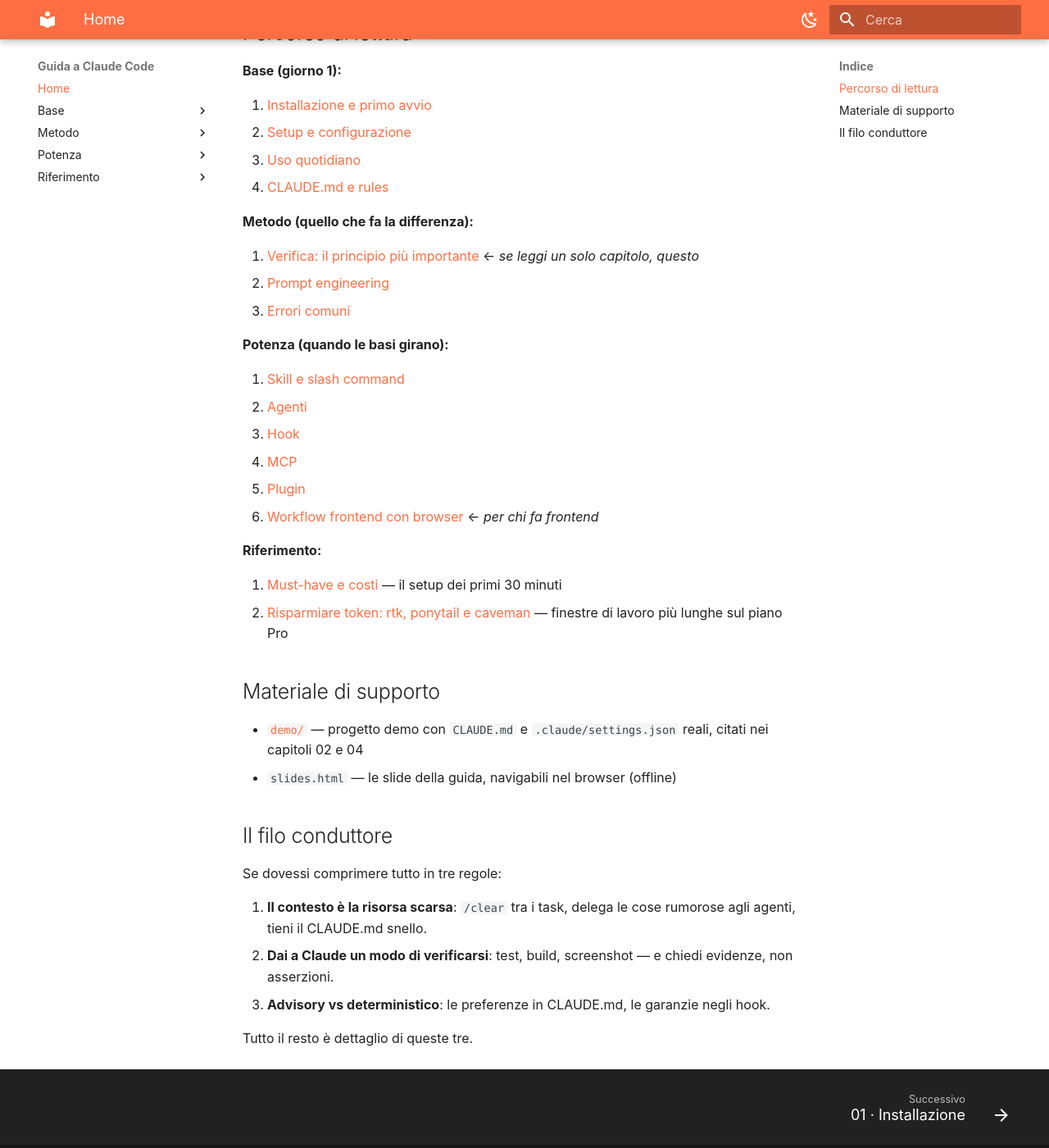
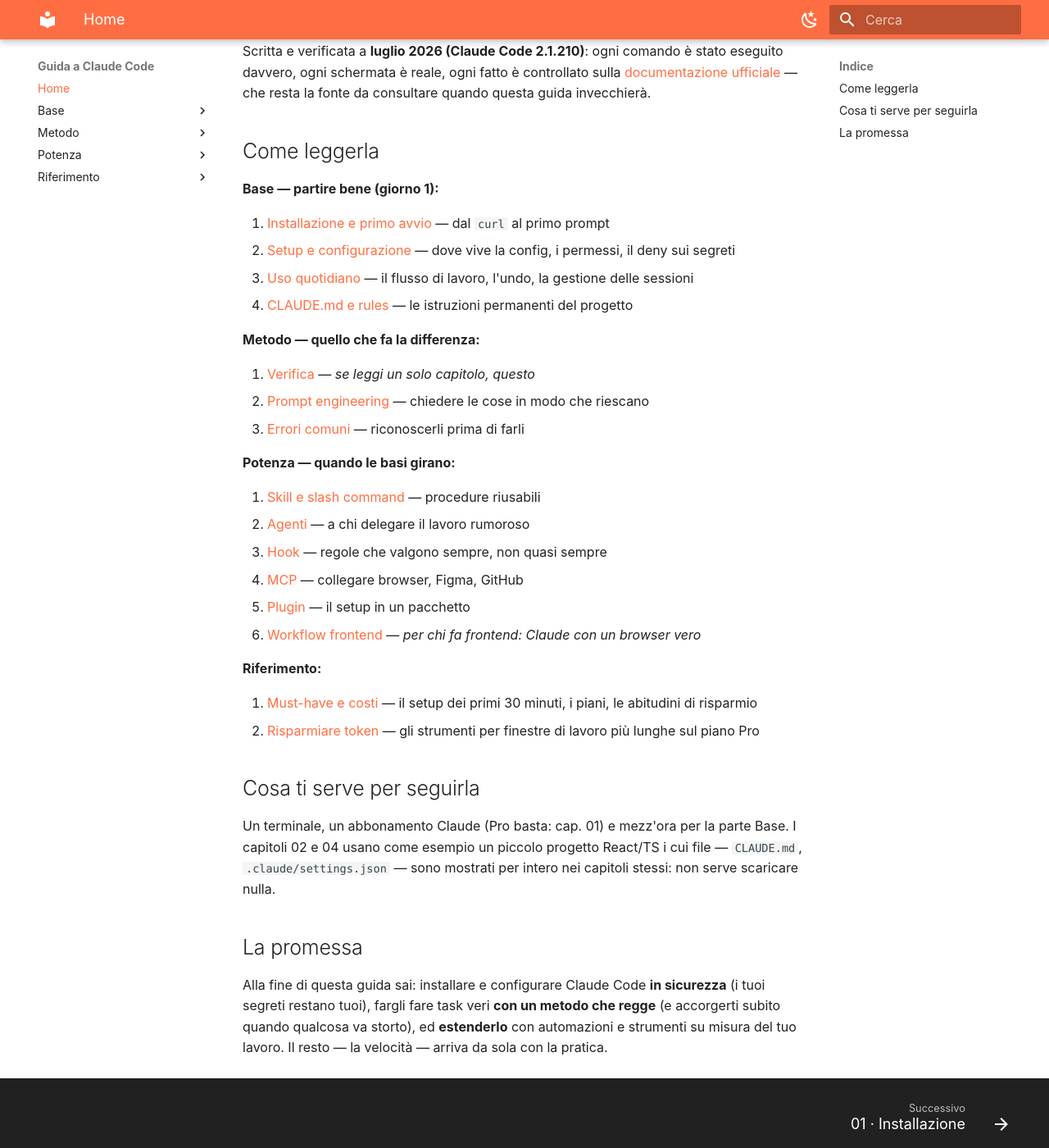
Before and after one commit to Me-xico/guida-claude-code, an MkDocs documentation site: the page built from guida-claude-code/README.md, in a window 1280 px wide and 1400 px high, scrolled down 299 px. Shown: the whole window at 82% size. Built offline with MkDocs 1.6.1 and Material for MkDocs 9.7.7, drawn with Linux system fonts in a browser that asks for light colours; some of the changed text lies outside the part shown.

Commit message:
Home riscritta per chi parte da zero; via i link alla cartella demo e il filo conduttore

```diff
--- a/guida-claude-code/README.md
+++ b/guida-claude-code/README.md
@@ -1,55 +1,58 @@
 # Guida a Claude Code
 
-Guida pratica per sviluppatori che partono da zero con Claude Code.
+Claude Code è un **agente di coding che vive nel terminale**: gli descrivi un
+risultato ("il form di login non valida l'email: trova il perché e sistemalo,
+con un test") e lui legge il codebase, modifica i file, esegue comandi e test,
+e itera finché il task non è fatto — chiedendoti il permesso a ogni azione che
+conta. Non è una chat da cui copiare codice, né un autocomplete: è un
+collaboratore che lavora nel tuo repo, e questa guida insegna a farlo
+lavorare **bene**.
+
 Scritta e verificata a **luglio 2026 (Claude Code 2.1.210)**: ogni comando è
-stato eseguito davvero e ogni fatto controllato sulla
-[doc ufficiale](https://code.claude.com/docs) — che resta la fonte da
-consultare quando questa guida invecchierà.
+stato eseguito davvero, ogni schermata è reale, ogni fatto è controllato
+sulla [documentazione ufficiale](https://code.claude.com/docs) — che resta la
+fonte da consultare quando questa guida invecchierà.
 
-## Percorso di lettura
+## Come leggerla
 
-**Base (giorno 1):**
+**Base — partire bene (giorno 1):**
 
-1. [Installazione e primo avvio](01-installazione.md)
-2. [Setup e configurazione](02-setup-e-config.md)
-3. [Uso quotidiano](03-uso-quotidiano.md)
-4. [CLAUDE.md e rules](04-claude-md-e-rules.md)
+1. [Installazione e primo avvio](01-installazione.md) — dal `curl` al primo prompt
+2. [Setup e configurazione](02-setup-e-config.md) — dove vive la config, i permessi, il deny sui segreti
+3. [Uso quotidiano](03-uso-quotidiano.md) — il flusso di lavoro, l'undo, la gestione delle sessioni
+4. [CLAUDE.md e rules](04-claude-md-e-rules.md) — le istruzioni permanenti del progetto
 
-**Metodo (quello che fa la differenza):**
+**Metodo — quello che fa la differenza:**
 
-5. [Verifica: il principio più importante](11-verifica.md) ← *se leggi un solo capitolo, questo*
-6. [Prompt engineering](12-prompt-engineering.md)
-7. [Errori comuni](13-errori-comuni.md)
+5. [Verifica](11-verifica.md) — *se leggi un solo capitolo, questo*
+6. [Prompt engineering](12-prompt-engineering.md) — chiedere le cose in modo che riescano
+7. [Errori comuni](13-errori-comuni.md) — riconoscerli prima di farli
 
-**Potenza (quando le basi girano):**
+**Potenza — quando le basi girano:**
 
-8. [Skill e slash command](05-skills-e-slash-commands.md)
-9. [Agenti](06-agenti.md)
-10. [Hook](07-hooks.md)
-11. [MCP](08-mcp.md)
-12. [Plugin](09-plugins.md)
-13. [Workflow frontend con browser](10-workflow-frontend.md) ← *per chi fa frontend*
+8. [Skill e slash command](05-skills-e-slash-commands.md) — procedure riusabili
+9. [Agenti](06-agenti.md) — a chi delegare il lavoro rumoroso
+10. [Hook](07-hooks.md) — regole che valgono sempre, non quasi sempre
+11. [MCP](08-mcp.md) — collegare browser, Figma, GitHub
+12. [Plugin](09-plugins.md) — il setup in un pacchetto
+13. [Workflow frontend](10-workflow-frontend.md) — *per chi fa frontend: Claude con un browser vero*
 
 **Riferimento:**
 
-14. [Must-have e costi](14-must-have-e-costi.md) — il setup dei primi 30 minuti
-15. [Risparmiare token: rtk, ponytail e caveman](15-risparmiare-token.md) — finestre di lavoro più lunghe sul piano Pro
+14. [Must-have e costi](14-must-have-e-costi.md) — il setup dei primi 30 minuti, i piani, le abitudini di risparmio
+15. [Risparmiare token](15-risparmiare-token.md) — gli strumenti per finestre di lavoro più lunghe sul piano Pro
 
-## Materiale di supporto
+## Cosa ti serve per seguirla
 
-- [`demo/`](demo/) — progetto demo con `CLAUDE.md` e `.claude/settings.json`
-  reali, citati nei capitoli 02 e 04
-- `slides.html` — le slide della guida, navigabili nel browser (offline)
+Un terminale, un abbonamento Claude (Pro basta: cap. 01) e mezz'ora per la
+parte Base. I capitoli 02 e 04 usano come esempio un piccolo progetto
+React/TS i cui file — `CLAUDE.md`, `.claude/settings.json` — sono mostrati
+per intero nei capitoli stessi: non serve scaricare nulla.
 
-## Il filo conduttore
+## La promessa
 
-Se dovessi comprimere tutto in tre regole:
-
-1. **Il contesto è la risorsa scarsa**: `/clear` tra i task, delega le cose
-   rumorose agli agenti, tieni il CLAUDE.md snello.
-2. **Dai a Claude un modo di verificarsi**: test, build, screenshot — e
-   chiedi evidenze, non asserzioni.
-3. **Advisory vs deterministico**: le preferenze in CLAUDE.md, le garanzie
-   negli hook.
-
-Tutto il resto è dettaglio di queste tre.
+Alla fine di questa guida sai: installare e configurare Claude Code **in
+sicurezza** (i tuoi segreti restano tuoi), fargli fare task veri **con un
+metodo che regge** (e accorgerti subito quando qualcosa va storto), ed
+**estenderlo** con automazioni e strumenti su misura del tuo lavoro. Il
+resto — la velocità — arriva da sola con la pratica.
```
Also changed, not shown: guida-claude-code/02-setup-e-config.md (+3 -3 lines), 1 other file.
